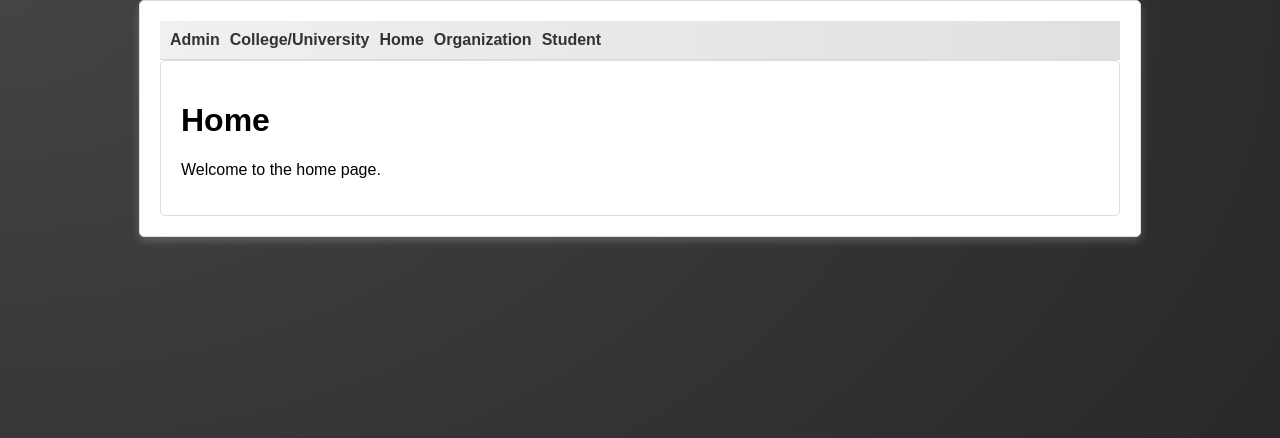
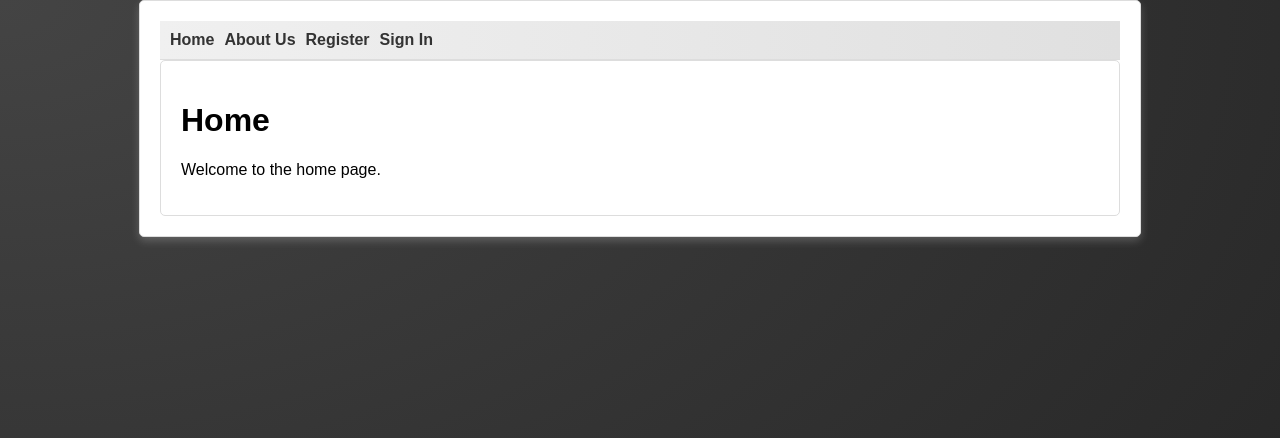
Before and after one commit to giancarlo-rodriguez/CSCE-482-Land-Rush, a React (Create React App) app in the folder static/land-rush/: page / in a window 1280 px wide. Shown: the top 438 px of the page. Built offline with nearby package versions, Linux system fonts and the light colour scheme.

Commit message:
Implemented Dynamic Navbar
Added navlinks so the navbar is perpetual across the site. Additional pages tbd.

```diff
--- a/static/land-rush/src/App.js
+++ b/static/land-rush/src/App.js
@@ -1,5 +1,5 @@
 import React from 'react';
-import { BrowserRouter as Router, Route, Routes, Link } from 'react-router-dom';
+import { BrowserRouter as Router, Route, Routes, Link, useLocation } from 'react-router-dom';
 import './App.css';
 
 import AdminLanding from './pages/admin-view/admin-landing';
@@ -8,36 +8,92 @@ import HomeLanding from './pages/home-view/home-landing';
 import OrgLanding from './pages/org-view/org-landing';
 import StudentLanding from './pages/student-view/student-landing';
 
-/*  navbar contents to be replaced with homepage nav
-      Home About_Us Register Sign_In
+/*  navbar contents to be replaced
+      Home Navbar: Home About_Us Register Sign_In
+      College/University Navbar: Land_Plots Events Active_Organizations College_Information Messages Signout
+      OrganizationNavbar: Event_Schedule Organization_Members Organization_Information Messages Return_to_Student_View
+      Student Navbar: Event_Schedule My_Organizations Student_Information Signout
+
+      Admin should be a separate page that is inaccessible without knowing the
+      link to the login page. No point handing it to users
+      Admin Navbar: Active_Colleges Messages Signout
 */
+
+function NavBar() {
+  const location = useLocation();
+
+  // Define navigation links based on the current route
+  let navLinks;
+  if (location.pathname.startsWith('/home') || location.pathname === '/' ) {
+    navLinks = (
+      <>
+        <li><Link to="/home">Home</Link></li>
+        <li><Link to="/home/aboutus">About Us</Link></li>
+        <li><Link to="/home/register">Register</Link></li>
+        <li><Link to="/home/signin">Sign In</Link></li>
+      </>
+    );
+  } else if (location.pathname.startsWith('/college')) {
+    navLinks = (
+      <>
+        <li><Link to="/college">College</Link></li>
+        <li><Link to="/home">Signout</Link></li>
+        {/* Add more */}
+      </>
+    );
+  } else if (location.pathname.startsWith('/org')) {
+    navLinks = (
+      <>
+        <li><Link to="/org">Organization</Link></li>
+        <li><Link to="/home">Signout</Link></li>
+        {/* Add more */}
+      </>
+    );
+  } else if (location.pathname.startsWith('/student')) {
+    navLinks = (
+      <>
+        <li><Link to="/student">Student</Link></li>
+        <li><Link to="/home">Signout</Link></li>
+        {/* Add more */}
+      </>
+    );
+  }
+  else if (location.pathname.startsWith('/admin')) {
+    navLinks = (
+      <>
+        <li><Link to="/admin">Admin</Link></li>
+        <li><Link to="/home">Signout</Link></li>
+        {/* Add more */}
+      </>
+    );
+  }
+
+
+  return (
+    <nav className="navbar">
+      <ul>
+        {navLinks}
+      </ul>
+    </nav>
+  );
+}
 
 function App() {
   return (
     <Router>
       <div className="container">
-        <nav className="navbar">
-          <ul>
-            <li><Link to="/admin">Admin</Link></li>
-            <li><Link to="/college">College/University</Link></li>
-            <li><Link to="/home">Home</Link></li>
-            <li><Link to="/org">Organization</Link></li>
-            <li><Link to="/student">Student</Link></li>
-          </ul>
-        </nav>
+        <NavBar />
 
         <Routes>
-          <Route path="/" exact element={<HomeLanding />} />
-          <Route path="/admin" element={<AdminLanding />} />
+          <Route path="/" element={<HomeLanding />} />
           <Route path="/college" element={<CollegeLanding />} />
-          <Route path="/home" element={<HomeLanding />} />
           <Route path="/org" element={<OrgLanding />} />
           <Route path="/student" element={<StudentLanding />} />
+          <Route path="/admin" element={<AdminLanding />} />
         </Routes>
       </div>
     </Router>
   );
 }
 
-
 export default App;
--- a/static/land-rush/src/pages/home-view/home-landing.jsx
+++ b/static/land-rush/src/pages/home-view/home-landing.jsx
@@ -1,4 +1,8 @@
 import React from 'react';
+
+import HomeAboutus from './home-aboutus';
+import HomeRegister from './home-register';
+import HomeSignin from './home-signin';
 
 function HomeLanding() {
   return (
@@ -9,4 +13,5 @@ function HomeLanding() {
   );
 }
 
+
 export default HomeLanding;
```
Also changed, not shown: static/land-rush/src/pages/home-view/home-register.jsx (added).
